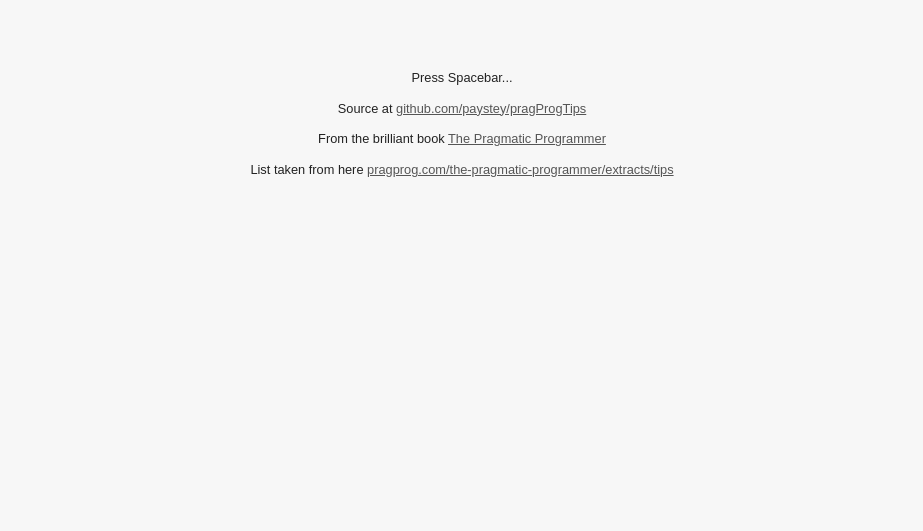
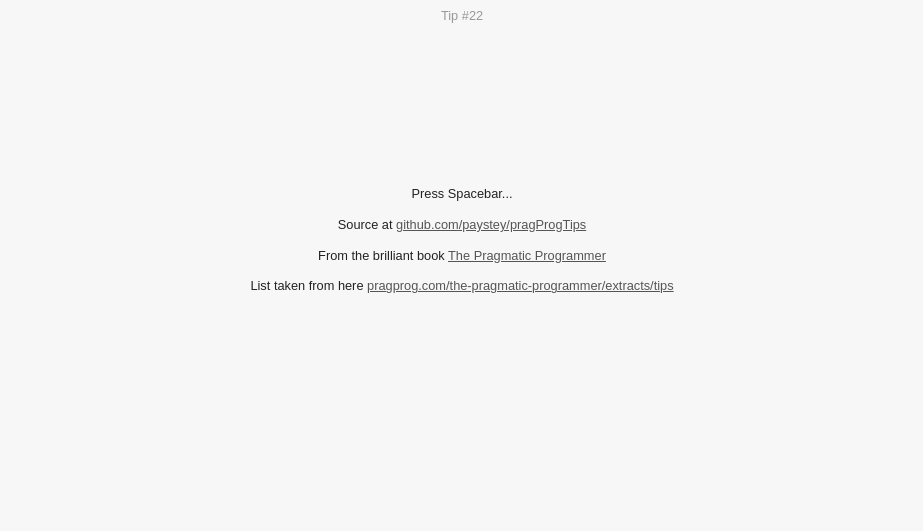
Before and after one commit to joshrp/pragProgTips, a plain HTML site: page index.htm in a window 1280 px wide. Shown: the part 269-800 px from the top of the page, without its empty margins (178-1101 px from the left). Drawn offline with nearby package versions, Linux system fonts and the light colour scheme.

Commit message:
Fix script link in index.html.

```diff
--- a/index.htm
+++ b/index.htm
@@ -35,7 +35,7 @@
 		</div>
 	</div>
 	<script src="https://ajax.googleapis.com/ajax/libs/jquery/1.10.2/jquery.min.js"></script>
-	<script src="js/main.js"></script>
+	<script src="scripts/main.js"></script>
 	<script>
 	  (function(i,s,o,g,r,a,m){i['GoogleAnalyticsObject']=r;i[r]=i[r]||function(){
 	  (i[r].q=i[r].q||[]).push(arguments)},i[r].l=1*new Date();a=s.createElement(o),
```
